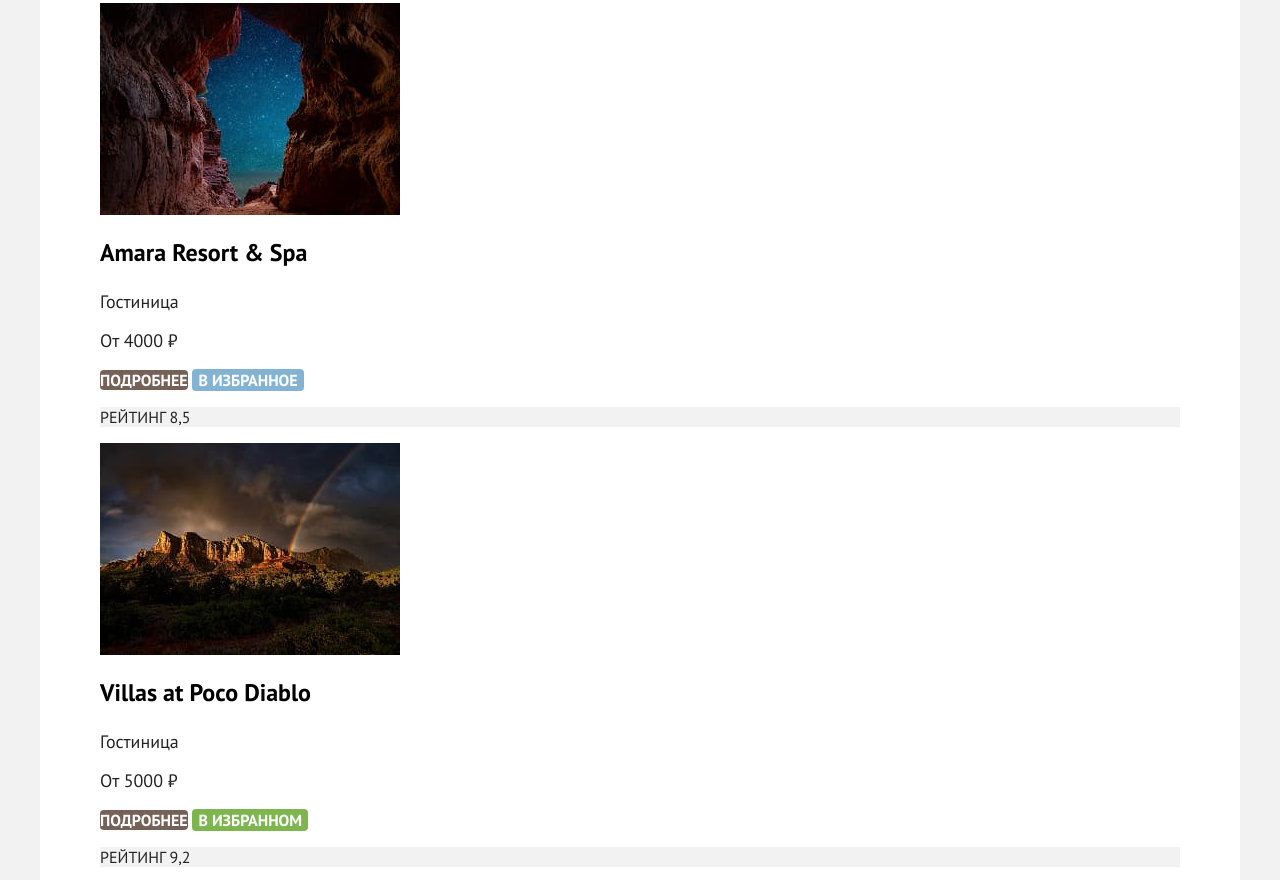
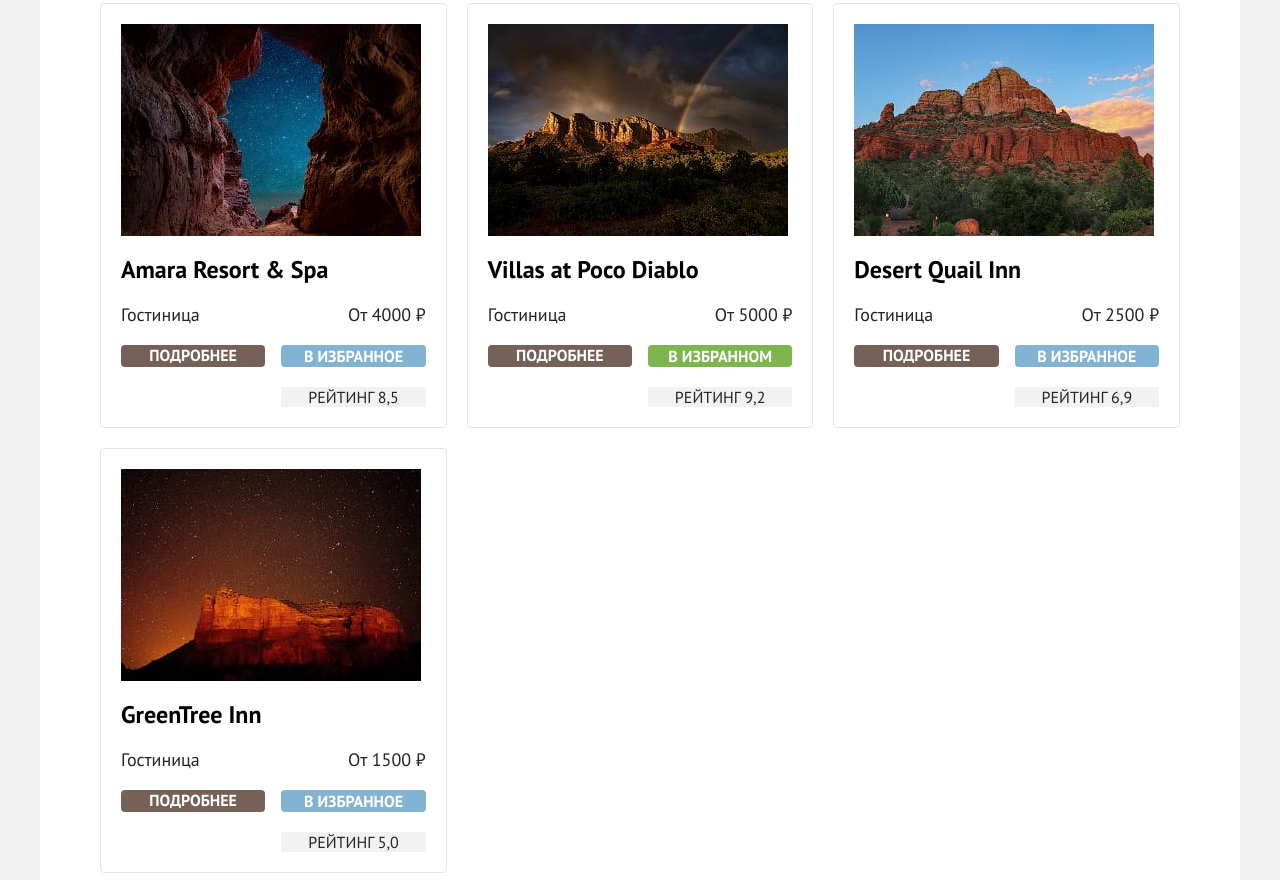
Before and after one commit to zarram89/html-css-01-sedona, a plain HTML site: page catalog.html in a window 1280 px wide. Shown: the part 566-1446 px from the top of the page. Drawn offline with Linux system fonts and the light colour scheme.

Commit message:
7.Ð Добавляет гриды на карточки и карточку товара

```diff
--- a/catalog.html
+++ b/catalog.html
@@ -134,6 +134,8 @@
             <li class="hotels-card">
               <a class="hotels-card-link" href="hotel.html">
                 <img class="hotels-card-image" src="images/catalog/hotel-1.jpg" width="300" height="212" alt="Amara Resort & Spa">
+              </a>
+              <a class="hotels-card-link" href="hotel.html">
                 <h3 class="hotels-card-title">Amara Resort & Spa</h3>
               </a>
               <p class="hotels-card-group">Гостиница</p>
@@ -152,6 +154,8 @@
             <li class="hotels-card">
               <a class="hotels-card-link" href="hotel.html">
                 <img class="hotels-card-image" src="images/catalog/hotel-2.jpg" width="300" height="212" alt="Villas at Poco Diablo">
+              </a>
+              <a class="hotels-card-link" href="hotel.html">
                 <h3 class="hotels-card-title">Villas at Poco Diablo</h3>
               </a>
               <p class="hotels-card-group">Гостиница</p>
@@ -164,6 +168,8 @@
             <li class="hotels-card">
               <a class="hotels-card-link" href="hotel.html">
                 <img class="hotels-card-image" src="images/catalog/hotel-3.jpg" width="300" height="212" alt="Desert Quail Inn">
+              </a>
+              <a class="hotels-card-link" href="hotel.html">
                 <h3 class="hotels-card-title">Desert Quail Inn</h3>
               </a>
               <p class="hotels-card-group">Гостиница</p>
@@ -176,13 +182,15 @@
             <li class="hotels-card">
               <a class="hotels-card-link" href="hotel.html">
                 <img class="hotels-card-image" src="images/catalog/hotel-4.jpg" width="300" height="212" alt="GreenTree Inn">
+              </a>
+              <a class="hotels-card-link" href="hotel.html">
                 <h3 class="hotels-card-title">GreenTree Inn</h3>
               </a>
               <p class="hotels-card-group">Гостиница</p>
               <p class="hotels-card-price"><b>От 1500 ₽</b></p>
               <a class="hotels-card-more button" href="hotel.html">Подробнее</a>
               <button class="hotels-card-favorite button" type="button">В избранное</button>
-              <div class="hotels-card-stars">2 звезды</div>
+              <div class="hotels-card-stars"><span class="visually-hidden">2 звезды</span></div>
               <p class="hotels-card-rating">Рейтинг 5,0</p>
             </li>
           </ul>
--- a/styles/styles.css
+++ b/styles/styles.css
@@ -519,21 +519,45 @@ img {
 }
 
 .hotels-list {
-  margin: 0;
-  padding: 0;
+  display: grid;
+  grid-template-columns: repeat(3, 1fr);
+  gap: 20px;
+  margin: 0 0 40px;
+  padding: 0 0 40px;
+  border-bottom: 1px solid #e5e5e5;
   list-style-type: none;
 }
 
+.hotels-card {
+  display: grid;
+  grid-template-columns: repeat(2, 1fr);
+  gap: 20px 16px;
+  padding: 20px;
+  border: 1px solid #e5e5e5;
+  border-radius: 4px;
+}
+
 .hotels-card-link {
+  grid-column: 1 / -1;
   text-decoration: none;
 }
 
 .hotels-card-title {
+  margin: 0;
   font-size: 24px;
   line-height: 28px;
   font-weight: 700;
   color: #000000;
   text-decoration: none;
+}
+
+.hotels-card-group {
+  margin: 0;
+}
+
+.hotels-card-price {
+  margin: 0;
+  justify-self: end;
 }
 
 .hotels-card-price b {
@@ -546,6 +570,11 @@ img {
 
 .hotels-card-favorite-active {
   background-color: #7db54f;
+}
+
+.hotels-card-rating {
+  margin: 0;
+  text-align: center;
 }
 
 .hotels-card-rating {
```
